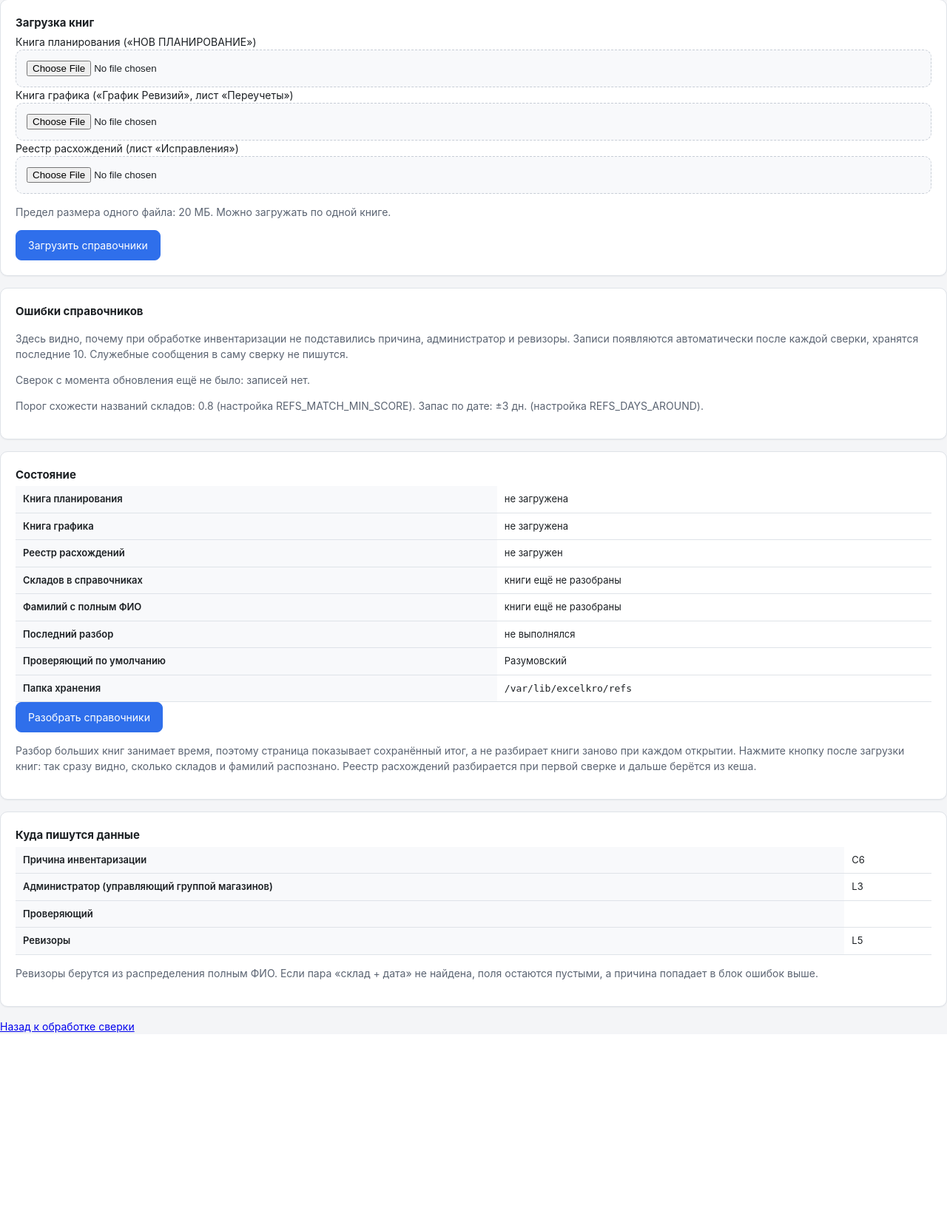
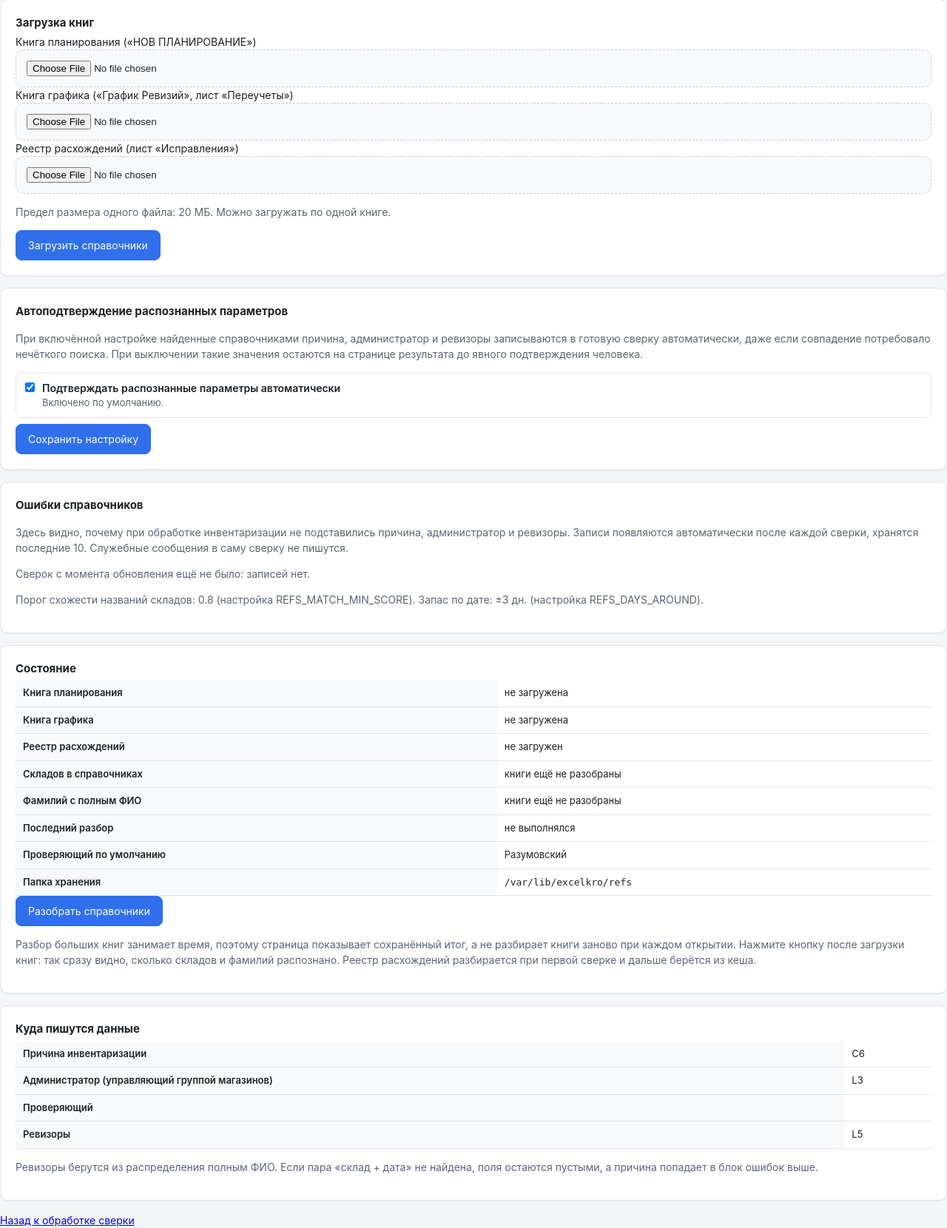
Before and after one commit to lineSence/ExcelKROAutoFormat, a FastAPI app: page /refs in a window 1280 px wide. Shown: the part 137-1797 px from the top of the page at 74% size. Before the commit the page ends 1533 px from the top, so only its background shows below. Run offline with FastAPI, Linux system fonts and the light colour scheme; parts of the project's set-up code (start-up, migrations or seed data) failed here and were passed over.

Commit message:
Добавить настройку авто-подтверждения справочников в UI

```diff
--- a/app/templates/refs.html
+++ b/app/templates/refs.html
@@ -37,6 +37,26 @@
       <p class="hint">Предел размера одного файла: {{ max_upload_mb }} МБ. Можно загружать по одной книге.</p>
       <button type="submit">Загрузить справочники</button>
     </form>
+
+    <section class="card">
+      <h2>Автоподтверждение распознанных параметров</h2>
+      <p class="hint">
+        При включённой настройке найденные справочниками причина, администратор и
+        ревизоры записываются в готовую сверку автоматически, даже если совпадение
+        потребовало нечёткого поиска. При выключении такие значения остаются на
+        странице результата до явного подтверждения человека.
+      </p>
+      <form method="post" action="/refs/settings" class="inline-setting">
+        <label class="choice">
+          <input type="checkbox" name="auto_confirm" value="on" {% if auto_confirm %}checked{% endif %} />
+          <span>
+            <span class="choice-title">Подтверждать распознанные параметры автоматически</span>
+            <span class="choice-note">Включено по умолчанию.</span>
+          </span>
+        </label>
+        <button type="submit">Сохранить настройку</button>
+      </form>
+    </section>
 
     <section class="card">
       <h2>Ошибки справочников</h2>
```
